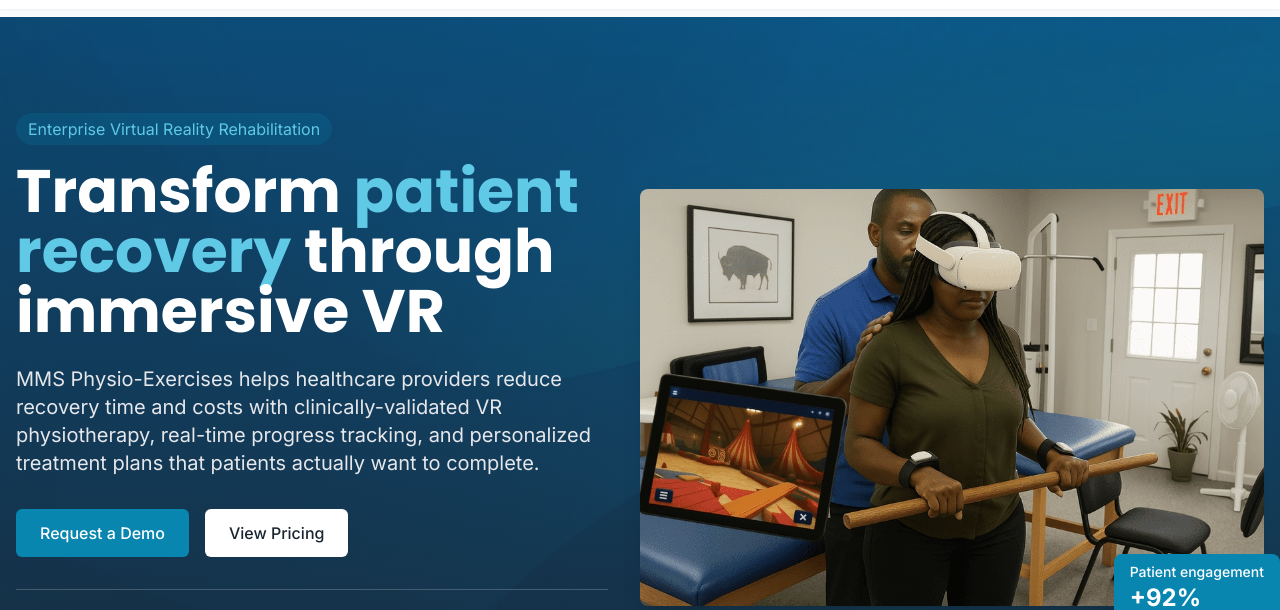
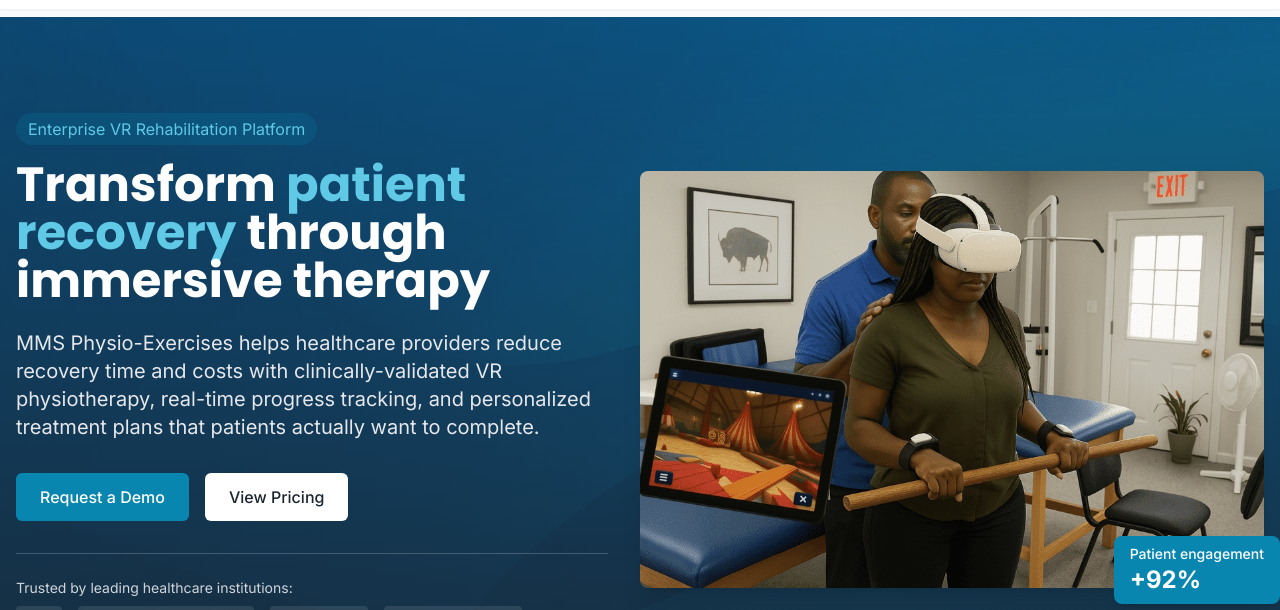
Before and after one commit to ojigs/physio-init, a website: page index.html in a window 1280 px wide. Shown: the part 47-657 px from the top of the page. Drawn offline with Linux system fonts and the light colour scheme.

Commit message:
Content improvement

```diff
--- a/index.html
+++ b/index.html
@@ -324,10 +324,10 @@
                     <div class="w-full md:w-1/2 mb-10 md:mb-0 pr-0 md:pr-8">
                         <div
                             class="inline-block px-3 py-1 bg-accent/20 text-primary-300 rounded-full mb-4 animate-fade-in">
-                            Enterprise Virtual Reality Rehabilitation
+                            Enterprise VR Rehabilitation Platform
                         </div>
-                        <h1 class="text-4xl md:text-5xl lg:text-6xl font-bold mb-6 font-heading animate-fade-in">
-                            Transform <span class="text-primary-300">patient recovery</span> through immersive VR
+                        <h1 class="text-4xl md:text-5xl lg:text-5xl font-bold mb-6 font-heading animate-fade-in">
+                            Transform <span class="text-primary-300">patient recovery</span> through immersive therapy
                         </h1>
                         <p class="text-xl mb-8 animate-slide-up text-gray-200">
                             MMS Physio-Exercises helps healthcare providers reduce recovery time and costs with
```
